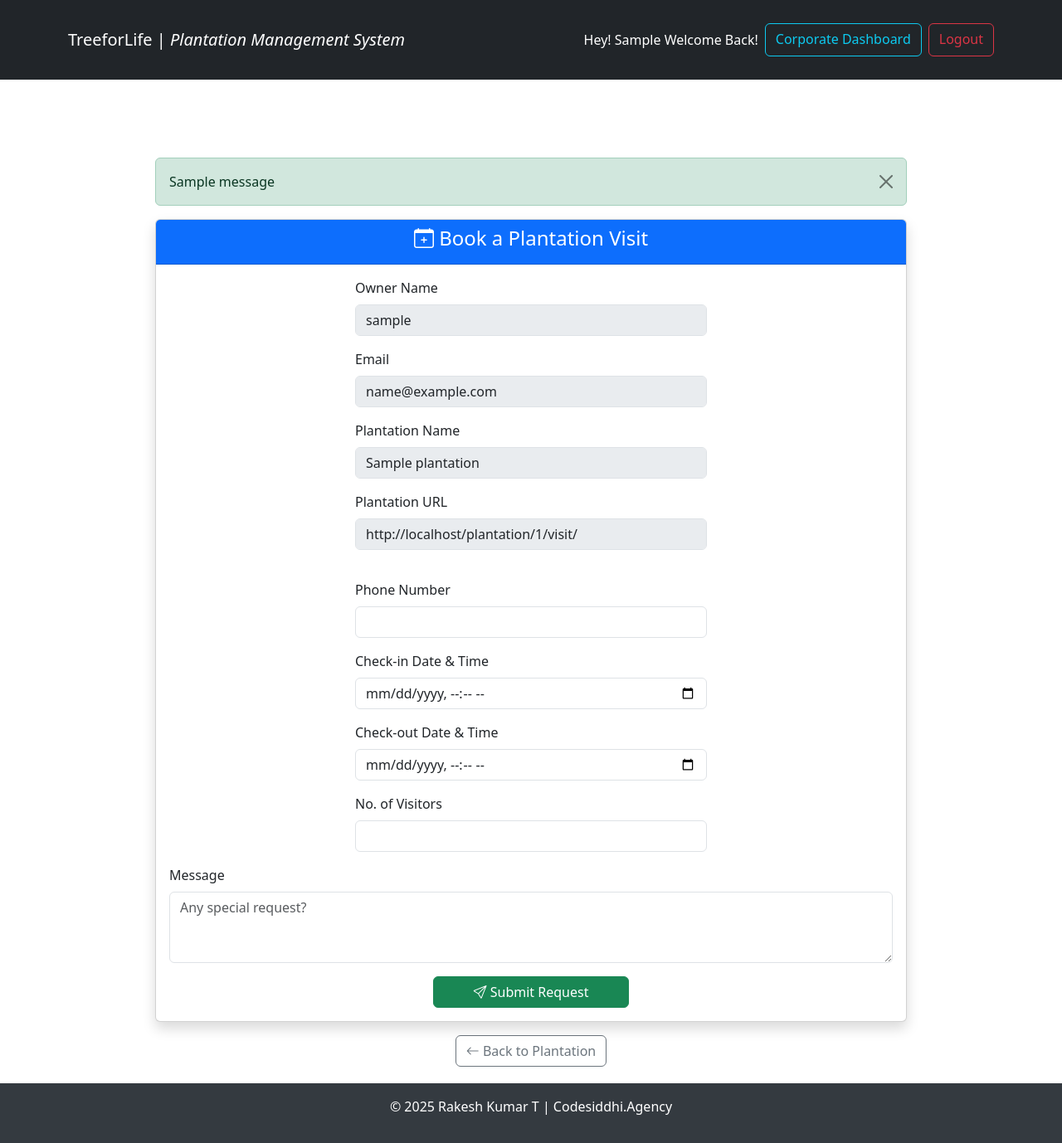
After one commit to rakeshptajlapur/treeforlife_mvp, a Django app: page /plantation/1/visit/ in a window 1280 px wide. The commit adds this page. Shown: the whole page at 83% size. Run offline with Django 5.2, Linux system fonts and the light colour scheme; a user stored in the database is signed in; tables that the repository leaves empty hold one stand-in row (values such as "Sample post"); one stand-in notice (Sample message) is shown.

Commit message:
Appointment system book visit form + email smtp admin and owner confirmation

```diff
--- /dev/null
+++ b/plantation/forms.py
@@ -0,0 +1,32 @@
+from django import forms
+from .models import VisitRequest
+
+class VisitRequestForm(forms.ModelForm):
+    """Form to handle visit requests for plantations"""
+
+    plantation_name = forms.CharField(widget=forms.HiddenInput(), required=False)
+    plantation_url = forms.URLField(widget=forms.HiddenInput(), required=False)
+    owner_name = forms.CharField(widget=forms.HiddenInput(), required=False)
+    owner_email = forms.EmailField(widget=forms.HiddenInput(), required=False)
+
+    phone_number = forms.CharField(max_length=15, required=True)
+    check_in_date = forms.DateTimeField(widget=forms.DateTimeInput(attrs={'type': 'datetime-local'}))
+    check_out_date = forms.DateTimeField(widget=forms.DateTimeInput(attrs={'type': 'datetime-local'}))
+    visitors = forms.IntegerField(min_value=1, required=True)
+    message = forms.CharField(widget=forms.Textarea, required=False)
+
+    class Meta:
+        model = VisitRequest
+        fields = ['phone_number', 'check_in_date', 'check_out_date', 'visitors', 'message']
+
+    def __init__(self, *args, **kwargs):
+        """Initialize form with prefilled values"""
+        plantation = kwargs.pop('plantation', None)
+        user = kwargs.pop('user', None)
+        super().__init__(*args, **kwargs)
+
+        if plantation and user:
+            self.fields['plantation_name'].initial = plantation.name
+            self.fields['plantation_url'].initial = f"https://treeforlife.net/plantation-details/{plantation.id}/"
+            self.fields['owner_name'].initial = user.username
+            self.fields['owner_email'].initial = user.email
--- /dev/null
+++ b/plantation/templates/plantation/book_visit.html
@@ -0,0 +1,107 @@
+{% extends 'plantation/base.html' %}
+{% load static %}
+
+{% block title %}Book Plantation Visit{% endblock %}
+
+{% block content %}
+
+{% if form.errors %}
+    <div class="alert alert-danger">
+        <strong>Please fix the errors below:</strong>
+        <ul>
+            {% for field, errors in form.errors.items %}
+                {% for error in errors %}
+                    <li>{{ field|title }}: {{ error }}</li>
+                {% endfor %}
+            {% endfor %}
+        </ul>
+    </div>
+{% endif %}
+
+
+<div class="container mt-5">
+    <div class="row justify-content-center">
+        <div class="col-md-10">
+            <!-- Success Message -->
+            {% if messages %}
+                {% for message in messages %}
+                    <div class="alert alert-success alert-dismissible fade show" role="alert">
+                        {{ message }}
+                        <button type="button" class="btn-close" data-bs-dismiss="alert" aria-label="Close"></button>
+                    </div>
+                {% endfor %}
+            {% endif %}
+
+            <div class="card shadow" style="max-width: 1000px; margin: auto;">
+                <div class="card-header text-center bg-primary text-white">
+                    <h4><i class="bi bi-calendar-plus"></i> Book a Plantation Visit</h4>
+                </div>
+                <div class="card-body">
+                    <form method="POST">
+                        {% csrf_token %}
+
+                        <div class="row">
+                            <!-- Column 1 (Prefilled Fields) -->
+                            <div class="col-md-6" style="max-width:450px;">
+                                <div class="mb-3">
+                                    <label class="form-label">Owner Name</label>
+                                    <input type="text" class="form-control" value="{{ user.username }}" disabled>
+                                </div>
+                                <div class="mb-3">
+                                    <label class="form-label">Email</label>
+                                    <input type="email" class="form-control" value="{{ user.email }}" disabled>
+                                </div>
+                                <div class="mb-3">
+                                    <label class="form-label">Plantation Name</label>
+                                    <input type="text" class="form-control" value="{{ plantation.name }}" disabled>
+                                </div>
+                                <div class="mb-3">
+                                    <label class="form-label">Plantation URL</label>
+                                    <input type="text" class="form-control" value="{{ request.build_absolute_uri }}" disabled>
+                                </div>
+                            </div>
+
+                            <!-- Column 2 (User Input Fields) -->
+                            <div class="col-md-6" style="max-width: 450px;">
+                                <div class="mb-3">
+                                    <label class="form-label">Phone Number</label>
+                                    <input type="text" name="phone_number" class="form-control" required>
+                                </div>
+                                <div class="mb-3">
+                                    <label class="form-label">Check-in Date & Time</label>
+                                    <input type="datetime-local" name="check_in_date" class="form-control" required>
+                                </div>
+                                <div class="mb-3">
+                                    <label class="form-label">Check-out Date & Time</label>
+                                    <input type="datetime-local" name="check_out_date" class="form-control" required>
+                                </div>
+                                <div class="mb-3">
+                                    <label class="form-label">No. of Visitors</label>
+                                    <input type="number" name="visitors" class="form-control" min="1" required>
+                                </div>
+
+                            </div>
+                        </div>
+                        <div class="mb-3">
+                            <label class="form-label">Message</label>
+                            <textarea name="message" class="form-control" rows="3" placeholder="Any special request?"></textarea>
+                        </div>
+
+                        <div class="text-center">
+                            <button type="submit" class="btn btn-success px-5">
+                                <i class="bi bi-send"></i> Submit Request
+                            </button>
+                        </div>
+                    </form>
+                </div>
+            </div>
+
+            <div class="text-center mt-3">
+                <a href="{% url 'plantation_details' plantation.id %}" class="btn btn-outline-secondary">
+                    <i class="bi bi-arrow-left"></i> Back to Plantation
+                </a>
+            </div>
+        </div>
+    </div>
+</div>
+{% endblock %}
--- a/plantation/urls.py
+++ b/plantation/urls.py
@@ -2,6 +2,7 @@ from django.urls import path, include
 from django.contrib import admin
 from . import views
 from django.contrib.auth import views as auth_views
+from .views import book_visit
 
 
 urlpatterns = [
@@ -14,6 +15,7 @@ path('', views.homepage, name='homepage'),
     # existing stuff...
     path('owner-details/<str:username>/', views.owner_details, name='owner_details'),
     path('plantation-details/<int:id>/', views.plantation_details, name='plantation_details'),
+
     path('plantation/<int:plantation_id>/timeline/<int:timeline_id>/', views.timeline_details, name='timeline_details'),
     path('plantation/<int:plantation_id>/timeline/<int:timeline_id>/add_comment/', views.add_comment, name='add_comment'),
     path('plantation/<int:plantation_id>/timeline/<int:timeline_id>/ajax/', views.timeline_details_ajax, name='timeline_details_ajax'),
@@ -40,5 +42,11 @@ path('', views.homepage, name='homepage'),
     #---certificates view---
     path('certificate/<int:plantation_id>/', views.view_certificate, name='view_certificate'),
 
+    #---visit request form---
+    path('plantation/<int:plantation_id>/visit/', views.book_visit, name='book_visit'),
+
+
+
+
 
 ]
--- a/plantation/views.py
+++ b/plantation/views.py
@@ -10,6 +10,107 @@ from django.contrib import messages
 from .models import Corporate, Employee, Plantation, Timeline, Comment
 import csv
 from django.http import HttpResponse
+from django.core.mail import send_mail
+from .forms import VisitRequestForm
+from .models import VisitRequest
+from django.conf import settings
+from threading import Thread
+from django.core.mail import send_mail, BadHeaderError
+from django.db import DatabaseError
+
+
+def send_email_async(subject, message, recipient_list):
+    """Send email in a separate thread to avoid blocking the request."""
+    Thread(
+        target=send_mail,
+        args=(subject, message, settings.DEFAULT_FROM_EMAIL, recipient_list),
+        kwargs={"fail_silently": False}
+    ).start()
+
+
+
+
+
+
+@login_required
+def book_visit(request, plantation_id):
+    """Handles the visit booking form submission."""
+    plantation = get_object_or_404(Plantation, id=plantation_id)
+
+    if request.user != plantation.owner:
+        messages.error(request, "❌ You are not authorized to book a visit for this plantation.")
+        return redirect('plantation_details', id=plantation.id)  # ✅ Fix incorrect plantation_id
+
+    if request.method == "POST":
+        form = VisitRequestForm(request.POST)
+        if form.is_valid():
+            print("✅ Form is valid, saving data...")
+            try:
+                # ✅ Save visit request in DB
+                visit_request = form.save(commit=False)
+                visit_request.plantation = plantation
+                visit_request.owner = request.user
+                visit_request.save()
+
+                # ✅ Send async email to admin
+                admin_email = settings.ADMIN_EMAIL
+                send_email_async(
+                    subject=f"🌱 New Plantation Visit Request from {request.user.username}",
+                    message=f"""
+                        A new visit request has been submitted.
+
+                        🌱 Plantation: {plantation.name}
+                        👤 Owner: {request.user.username} ({request.user.email})
+                        📞 Phone: {form.cleaned_data['phone_number']}
+                        📅 Check-in: {form.cleaned_data['check_in_date']}
+                        📆 Check-out: {form.cleaned_data['check_out_date']}
+                        👥 Visitors: {form.cleaned_data['visitors']}
+                        ✉️ Message: {form.cleaned_data['message']}
+
+                        Please review the request in the admin panel.
+                    """,
+                    recipient_list=[admin_email]
+                )
+
+                # ✅ Send async confirmation email to owner
+                send_email_async(
+                    subject="✅ Your Plantation Visit Request Has Been Received",
+                    message=f"""
+                        Dear {request.user.username},
+
+                        Your request to visit plantation "{plantation.name}" has been received.
+                        Our team will review your request and contact you accordingly.
+
+                        Thank you,
+                        🌿 TreeForLife Team
+                    """,
+                    recipient_list=[request.user.email]
+                )
+
+                messages.success(request, "✅ Your visit request has been submitted successfully!")
+                return redirect('plantation_details', id=plantation.id)  # ✅ Fixed redirect issue
+
+            except DatabaseError:
+                messages.error(request, "❌ Database error: Unable to save visit request. Please try again.")
+            except Exception as db_error:
+                messages.error(request, f"❌ Unexpected error: {db_error}")
+
+        else:
+            print("⚠️ Form errors:", form.errors)
+            messages.error(request, "⚠️ Please correct the errors in the form and try again.")
+
+    else:
+        # ✅ Prefill form with user & plantation data
+        form = VisitRequestForm(initial={
+            'plantation_name': plantation.name,
+            'plantation_url': request.build_absolute_uri(),
+            'owner_name': request.user.username,
+            'owner_email': request.user.email,
+        })
+
+    return render(request, 'plantation/book_visit.html', {'form': form, 'plantation': plantation})
+
+
 
 
 @login_required
```
Also changed, not shown: plant_booking/settings.py (+13 -0 lines), plantation/admin.py (+10 -1 lines), plantation/models.py (+15 -0 lines), plantation/templates/plantation/plantation_details.html (+14 -0 lines), plantation/migrations/0008_visitrequest.py (added).
